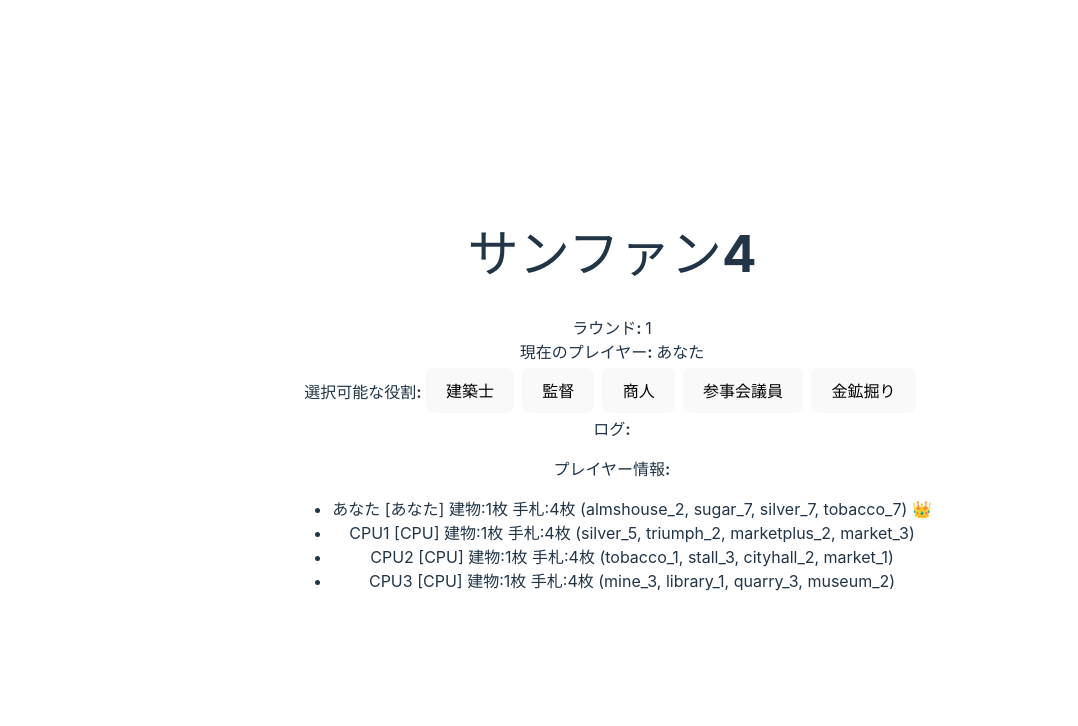
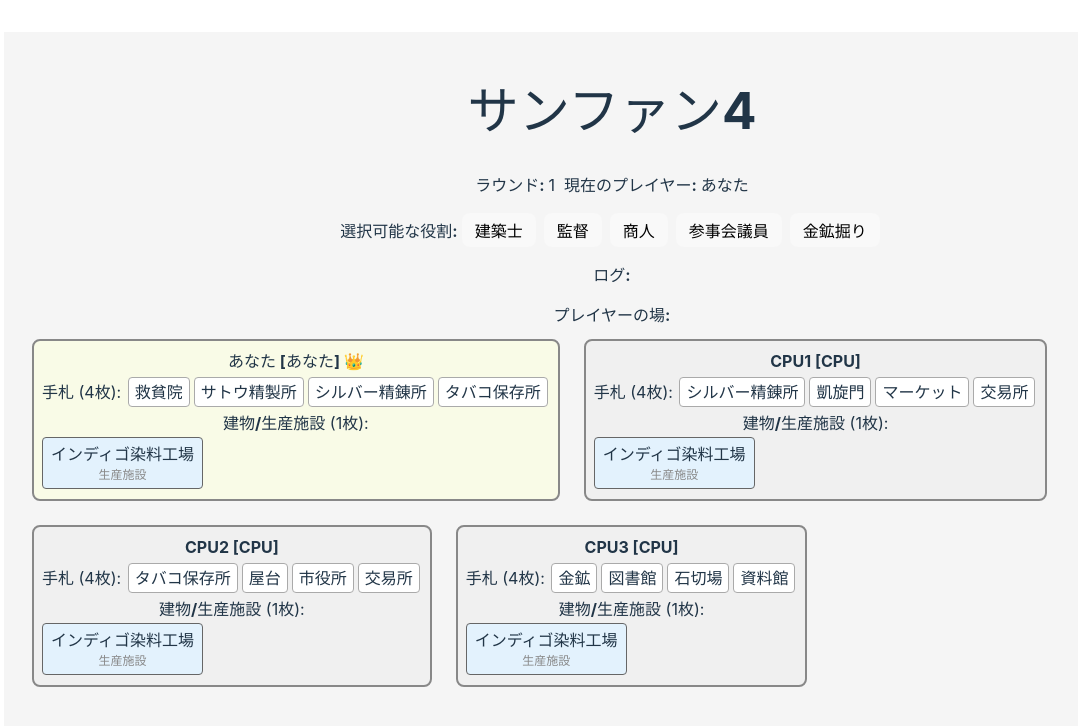
Before and after one commit to kekoyana/ai_game, a React (Vite) app in the folder sanjuan4/: page / in a window 1280 px wide. Shown: the top 726 px of the page, without its empty margins (28-1106 px from the left). Built offline with nearby package versions, Linux system fonts and the light colour scheme.

Commit message:
監督の処理

```diff
--- a/sanjuan4/package.json
+++ b/sanjuan4/package.json
@@ -7,7 +7,8 @@
     "dev": "vite",
     "build": "tsc -b && vite build",
     "lint": "eslint .",
-    "preview": "vite preview"
+    "preview": "vite preview",
+    "test": "jest"
   },
   "dependencies": {
     "react": "^18.3.1",
--- a/sanjuan4/src/App.tsx
+++ b/sanjuan4/src/App.tsx
@@ -2,59 +2,158 @@ import { useState } from 'react';
 import './App.css';
 import { GameEngine } from './game/GameEngine';
 import { RoleNames, Role } from './game/GameTypes';
+import { BuildingCards } from './game/BuildingCards';
+import type { Player } from './game/GameTypes';
 
 function App() {
   const [engine] = useState(() => new GameEngine());
   const [state, setState] = useState(engine.state);
+  const [showBuildingSelection, setShowBuildingSelection] = useState(false);
 
   // 役割選択
   const handleChooseRole = (role: Role) => {
+    const currentPlayerId = engine.state.players[engine.state.currentPlayerIndex].id;
     if (engine.chooseRole(role)) {
-      // 役割に応じた処理を実行
-      const currentPlayerId = engine.state.players[engine.state.currentPlayerIndex].id;
       if (role === 'prospector') {
         engine.prospector(currentPlayerId);
+        setState({ ...engine.state });
+      } else if (role === 'producer') {
+        setShowBuildingSelection(true);
+      } else {
+        setState({ ...engine.state });
       }
-      // TODO: 他の役割の処理も追加する
-
-      setState({ ...engine.state });
     }
   };
 
+  // 生産施設選択
+  const handleProduce = (buildingId: string) => {
+    const currentPlayerId = engine.state.players[engine.state.currentPlayerIndex].id;
+    const result = engine.produce(currentPlayerId, buildingId);
+    if (result) {
+      setState({ ...engine.state });
+      setShowBuildingSelection(false);
+    }
+  };
+
+  // プレイヤーの生産施設リストを取得
+  const getProductionBuildings = (playerId: number) => {
+    const player = state.players.find(p => p.id === playerId);
+    if (!player) return [];
+    return player.buildings.filter(buildingId => {
+      const building = BuildingCards.find(b => b.id === buildingId);
+      return building && building.category === 'production' && !player.products[buildingId];
+    });
+  };
+
+  // カードID配列を日本語名配列に変換
+  // (未使用のため削除)
+
+  // ログ内のカードIDを日本語名に変換
+  const localizeLog = (msg: string) => {
+    let replaced = msg;
+    BuildingCards.forEach(card => {
+      replaced = replaced.replace(new RegExp(card.id, 'g'), card.name);
+    });
+    return replaced;
+  };
+
+  // プレイヤーの場をカード風に表示
+  const renderPlayerField = (p: Player) => {
+    return (
+      <div key={p.id} className="player-field" style={{
+        border: '2px solid #888', borderRadius: 8, margin: 12, padding: 8, background: p.type === 'human' ? '#f9fbe7' : '#f0f0f0'
+      }}>
+        <div style={{fontWeight: 'bold', marginBottom: 4}}>
+          {p.name} [{p.type === 'human' ? 'あなた' : 'CPU'}]{p.isGovernor && ' 👑'}
+        </div>
+        <div style={{marginBottom: 4}}>
+          <b>手札</b> ({p.hand.length}枚):&nbsp;
+          {p.hand.map((id: string) => {
+            const card = BuildingCards.find(b => b.id === id);
+            return (
+              <span key={id} className="card" style={{
+                display: 'inline-block', border: '1px solid #aaa', borderRadius: 4, padding: '2px 6px', margin: '0 2px', background: '#fff'
+              }}>
+                {card ? card.name : id}
+              </span>
+            );
+          })}
+        </div>
+        <div>
+          <b>建物/生産施設</b> ({p.buildings.length}枚):
+          <div style={{display: 'flex', flexWrap: 'wrap', gap: 4, marginTop: 2}}>
+            {p.buildings.map((bid: string) => {
+              const card = BuildingCards.find(b => b.id === bid);
+              const isProduction = card && card.category === 'production';
+              const hasProduct = p.products[bid];
+              return (
+                <div key={bid} className="card" style={{
+                  border: '1.5px solid #666', borderRadius: 4, padding: '4px 8px', background: isProduction ? '#e3f2fd' : '#fff', minWidth: 80, marginBottom: 2
+                }}>
+                  <div>
+                    <b>{card ? card.name : bid}</b>
+                    {isProduction && hasProduct && (
+                      <span style={{
+                        display: 'inline-block', marginLeft: 6, color: '#388e3c', fontWeight: 'bold'
+                      }}>●商品</span>
+                    )}
+                  </div>
+                  <div style={{fontSize: 12, color: '#888'}}>{isProduction ? '生産施設' : '建物'}</div>
+                </div>
+              );
+            })}
+          </div>
+        </div>
+      </div>
+    );
+  };
+
   return (
-    <div className="game-root">
-      <h1>サンファン4</h1>
+    <div className="game-root" style={{background: '#f5f5f5', minHeight: '100vh', padding: 16}}>
+      <h1 style={{textAlign: 'center'}}>サンファン4</h1>
       <div>
         <b>ラウンド: </b>{state.round}
-      </div>
-      <div>
+        &nbsp;&nbsp;
         <b>現在のプレイヤー: </b>{state.players[state.currentPlayerIndex].name}
       </div>
-      <div>
+      <div style={{margin: '12px 0'}}>
         <b>選択可能な役割:</b>
         {state.availableRoles.map(role => (
-          <button key={role} onClick={() => handleChooseRole(role)} style={{margin: 4}}>
+          <button key={role} onClick={() => handleChooseRole(role)} style={{margin: 4, padding: '4px 12px', fontWeight: 'bold'}}>
             {RoleNames[role]}
           </button>
         ))}
       </div>
+      {showBuildingSelection && (
+        <div style={{margin: '12px 0', background: '#fffde7', padding: 8, borderRadius: 6}}>
+          <b>生産する建物を選択してください:</b>
+          <ul style={{display: 'flex', gap: 8, listStyle: 'none', padding: 0}}>
+            {getProductionBuildings(state.players[state.currentPlayerIndex].id).map(buildingId => {
+              const building = BuildingCards.find(b => b.id === buildingId);
+              return (
+                <li key={buildingId}>
+                  <button onClick={() => handleProduce(buildingId)} style={{
+                    border: '1.5px solid #1976d2', borderRadius: 4, padding: '4px 12px', background: '#e3f2fd', fontWeight: 'bold'
+                  }}>
+                    {building ? building.name : buildingId}
+                  </button>
+                </li>
+              );
+            })}
+          </ul>
+        </div>
+      )}
       <div>
         <b>ログ:</b>
         <ul>
-          {state.log.map((msg, i) => <li key={i}>{msg}</li>)}
+          {state.log.map((msg, i) => <li key={i}>{localizeLog(msg)}</li>)}
         </ul>
       </div>
       <div>
-        <b>プレイヤー情報:</b>
-        <ul>
-          {state.players.map(p => (
-            <li key={p.id}>
-              {p.name} [{p.type === 'human' ? 'あなた' : 'CPU'}]
-              建物:{p.buildings.length}枚 手札:{p.hand.length}枚 ({p.hand.join(', ')})
-              {p.isGovernor && ' 👑'}
-            </li>
-          ))}
-        </ul>
+        <b>プレイヤーの場:</b>
+        <div style={{display: 'flex', flexWrap: 'wrap'}}>
+          {state.players.map(renderPlayerField)}
+        </div>
       </div>
     </div>
   );
--- a/sanjuan4/src/game/GameEngine.ts
+++ b/sanjuan4/src/game/GameEngine.ts
@@ -65,10 +65,18 @@ export class GameEngine {
 
   // 役割選択
   chooseRole(role: Role) {
+    // 日本語役割名
+    const roleNames: Record<Role, string> = {
+      builder: '建築士',
+      producer: '監督',
+      trader: '商人',
+      councillor: '参事会議員',
+      prospector: '金鉱掘り'
+    };
     if (!this.state.availableRoles.includes(role)) return false;
     this.state.currentRole = role;
     this.state.availableRoles = this.state.availableRoles.filter(r => r !== role);
-    this.state.log.push(`${this.currentPlayer().name}が${role}を選択`);
+    this.state.log.push(`${this.currentPlayer().name}が${roleNames[role]}を選択`);
     return true;
   }
   // 建築士（builder）処理: 建物建設
@@ -94,23 +102,33 @@ export class GameEngine {
   /**
    * 監督（producer）処理: 生産
    * @param playerId 生産するプレイヤー
+   * @param buildingId 生産する建物ID
    */
-  produce(playerId: number): boolean {
+  produce(playerId: number, buildingId: string): boolean {
     const player = this.state.players.find(p => p.id === playerId);
     if (!player) return false;
-    let produced = false;
-    for (const bId of player.buildings) {
-      const card = BuildingCards.find(c => c.id === bId);
-      if (!card || card.category !== 'production') continue;
-      if (player.products[bId]) continue; // 既に商品あり
-      // 山札から1枚引いて商品に
-      if (this.state.deck.length === 0) break;
-      const prodCard = this.state.deck.shift()!;
-      player.products[bId] = prodCard;
-      produced = true;
-      this.state.log.push(`${player.name}の${card.name}で商品を生産`);
+
+    const card = BuildingCards.find(c => c.id === buildingId);
+    // 指定された建物が存在し、生産施設であるか、かつプレイヤーが所有しているか
+    if (!card || card.category !== 'production' || !player.buildings.includes(buildingId)) {
+      return false;
     }
-    return produced;
+
+    // 既に商品がある場合は生産しない
+    if (player.products[buildingId]) {
+      this.state.log.push(`${player.name}の${card.name}には既に商品があります`);
+      return false;
+    }
+
+    // 山札から1枚引いて商品に
+    if (this.state.deck.length === 0) {
+      this.state.log.push(`山札が空のため、${card.name}で生産できませんでした`);
+      return false;
+    }
+    const prodCard = this.state.deck.shift()!;
+    player.products[buildingId] = prodCard;
+    this.state.log.push(`${player.name}の${card.name}で商品を生産`);
+    return true;
   }
 
   /**
```
Also changed, not shown: 1 other file (tests, documents, lock files or other folders).
